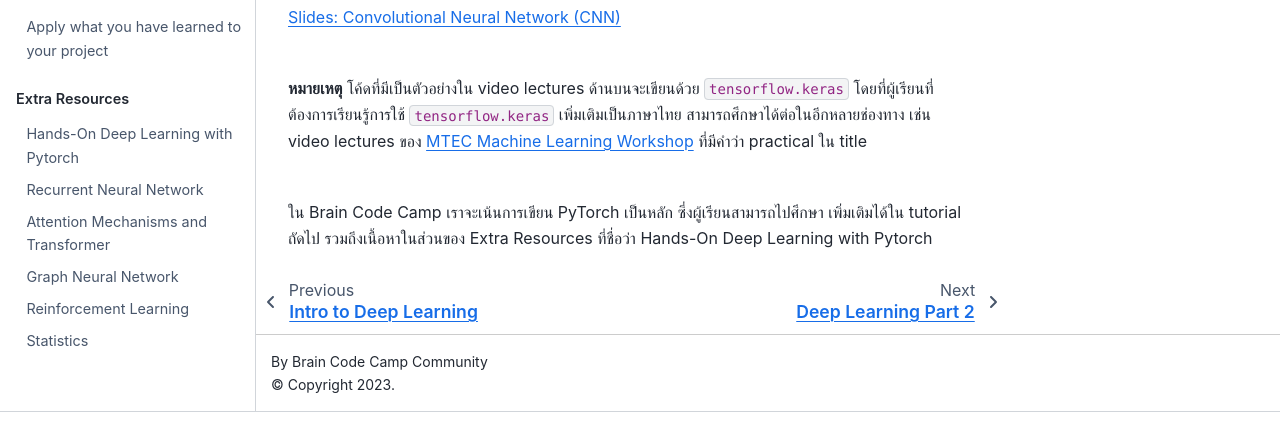
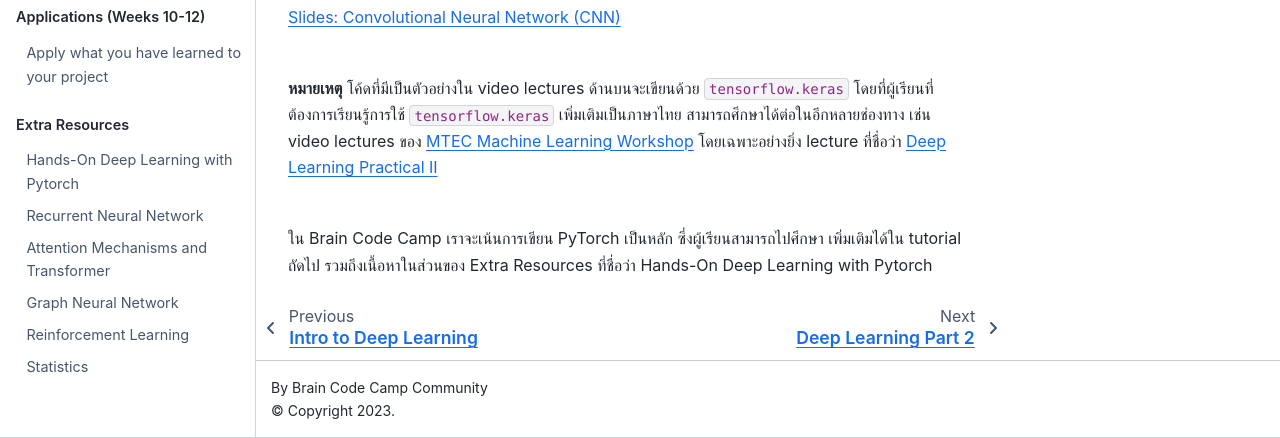
Before and after one commit to ichatnun/brainCodeCamp2023, a Jupyter Book: the page built from Fundamentals/DeepLearning/deep_learning_fundamentals.md, in a window 1280 px wide and 900 px high, scrolled down 1868 px, cut to the strip 462-900 px from the top of the window. Built offline with Jupyter Book 1.0.4 settings and Sphinx 7.4.7 and the Sphinx Book theme 1.1.4, drawn with Linux system fonts in a browser that asks for light colours; pages that are not in the unit, such as notebooks, are missing from menus; before the commit the page ends 2742 px from its top, so only the background shows below that.

Commit message:
Update deep_learning_fundamentals.md

```diff
--- a/Fundamentals/DeepLearning/deep_learning_fundamentals.md
+++ b/Fundamentals/DeepLearning/deep_learning_fundamentals.md
@@ -46,7 +46,7 @@
 
 <br>
 
-**หมายเหตุ** โค้ดที่มีเป็นตัวอย่างใน video lectures ด้านบนจะเขียนด้วย `tensorflow.keras` โดยที่ผู้เรียนที่ต้องการเรียนรู้การใช้ `tensorflow.keras` เพิ่มเติมเป็นภาษาไทย สามารถศึกษาได้ต่อในอีกหลายช่องทาง เช่น video lectures ของ [MTEC Machine Learning Workshop](https://youtube.com/playlist?list=PLJIJClalm2xOsbu69R_yRG3RPVU3gIQKa) ที่มีคำว่า practical ใน title
+**หมายเหตุ** โค้ดที่มีเป็นตัวอย่างใน video lectures ด้านบนจะเขียนด้วย `tensorflow.keras` โดยที่ผู้เรียนที่ต้องการเรียนรู้การใช้ `tensorflow.keras` เพิ่มเติมเป็นภาษาไทย สามารถศึกษาได้ต่อในอีกหลายช่องทาง เช่น video lectures ของ [MTEC Machine Learning Workshop](https://youtube.com/playlist?list=PLJIJClalm2xOsbu69R_yRG3RPVU3gIQKa) โดยเฉพาะอย่างยิ่ง lecture ที่ชื่อว่า [Deep Learning Practical II](https://youtu.be/dVzivZQ1Fv4)
 
 <br>
 
```
